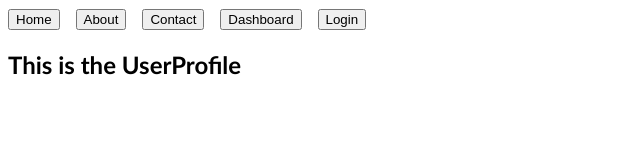
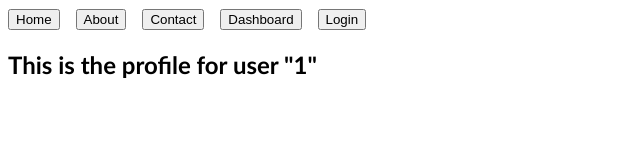
Before and after one commit to codeballet/lexicon-240902-react-router, a React (Vite) app: page /user/1 in a window 1280 px wide. Shown: the top 160 px of the page, without its empty margins (0-640 px from the left). Built offline with nearby package versions, Linux system fonts and the light colour scheme.

Commit message:
feat: Add userParams hook

```diff
--- a/src/pages/UserProfile.tsx
+++ b/src/pages/UserProfile.tsx
@@ -1,7 +1,12 @@
+import { useParams } from "react-router-dom";
+
 export function UserProfile() {
+    const params = useParams();
     return (
         <>
-            <h2 className="UserProfile">This is the UserProfile</h2>
+            <h2 className="UserProfile">
+                This is the profile for user "{params.id}"
+            </h2>
         </>
     );
 }
```
